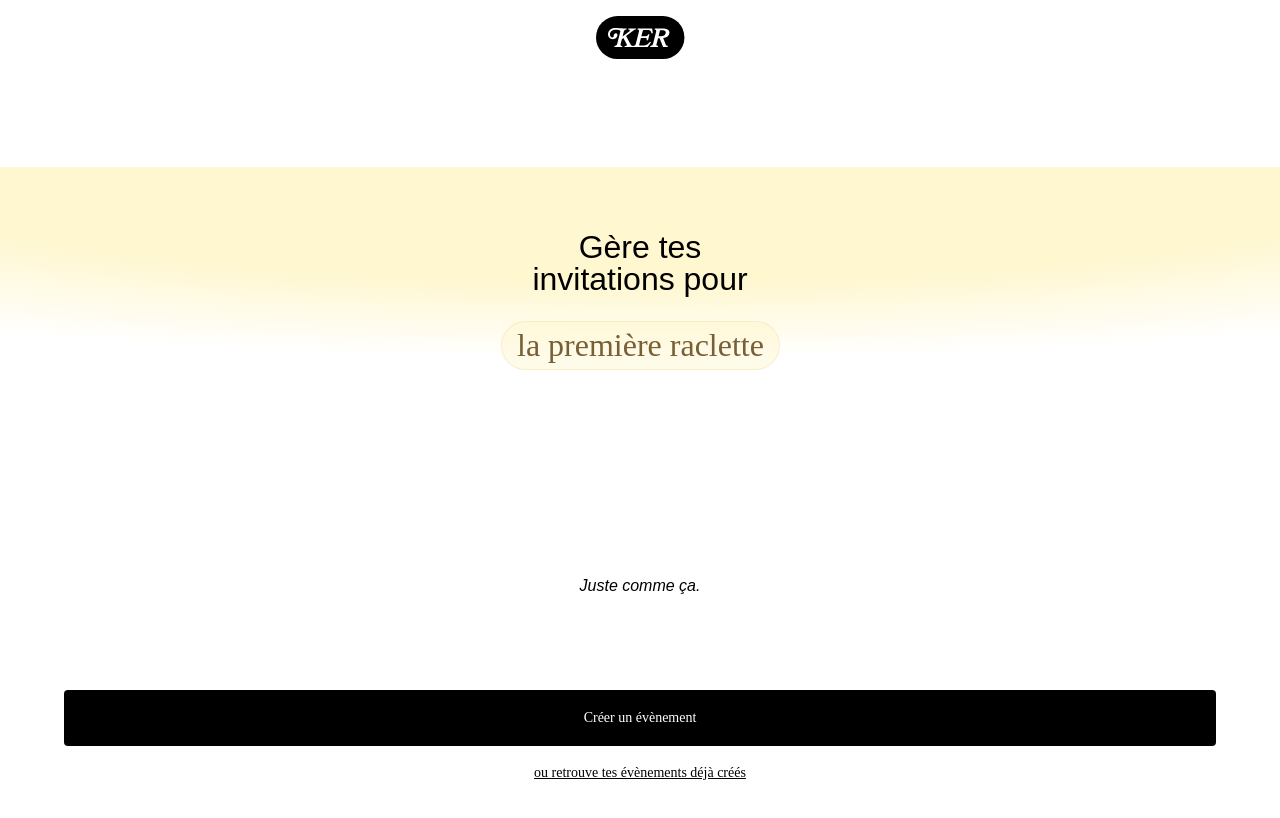
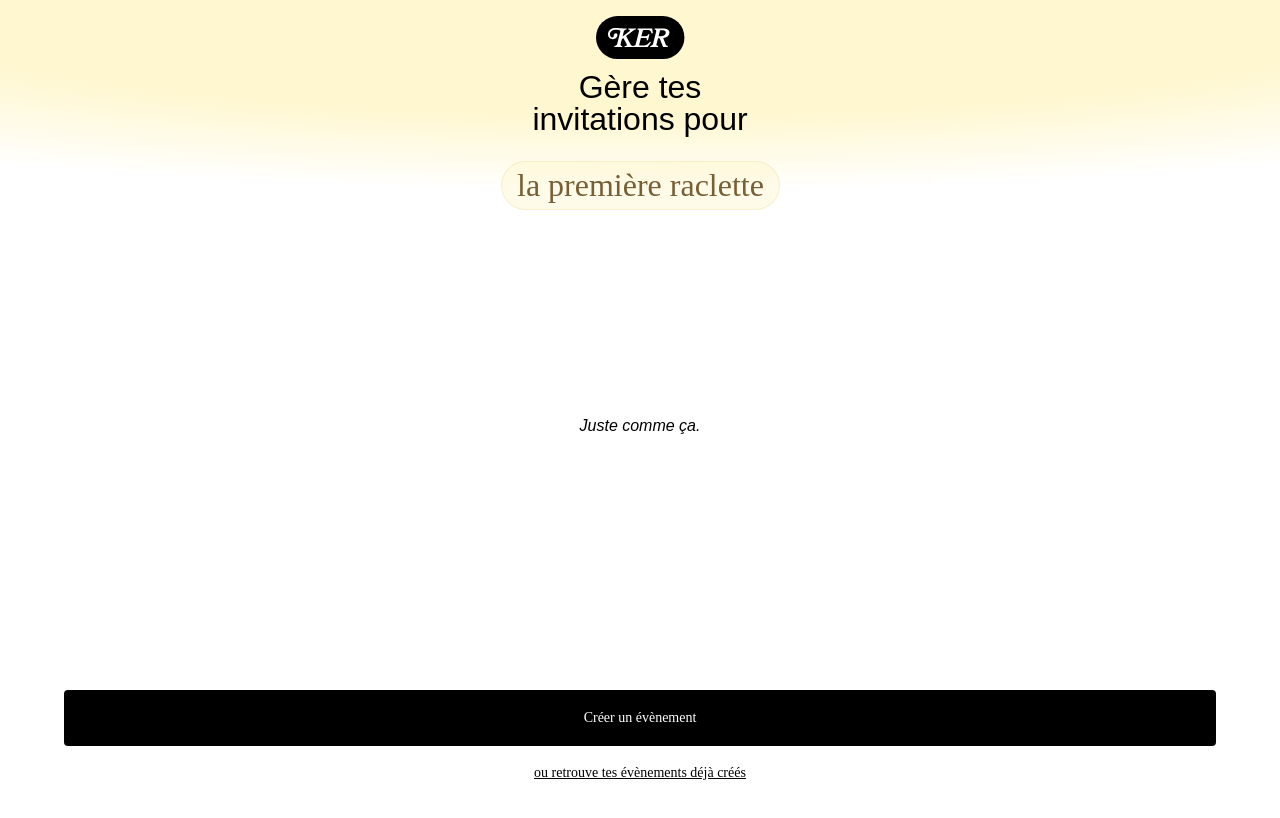
Before and after one commit to maelik/ker_frontend, a Vue app: page / in a window 1280 px wide. Shown: the top 818 px of the page. Built offline with nearby package versions, Linux system fonts and the light colour scheme; a web font is replaced by a local one.

Commit message:
fix gradient home

```diff
--- a/src/components/Home.vue
+++ b/src/components/Home.vue
@@ -253,6 +253,8 @@
   }
 
   .gradient {
+    position: fixed;
+    top: 0px;
     width: 100%;
     height: 40dvh;
     background: radial-gradient(ellipse 200% 120% at top center, #e8f599 30%, #fff 50%);
```
